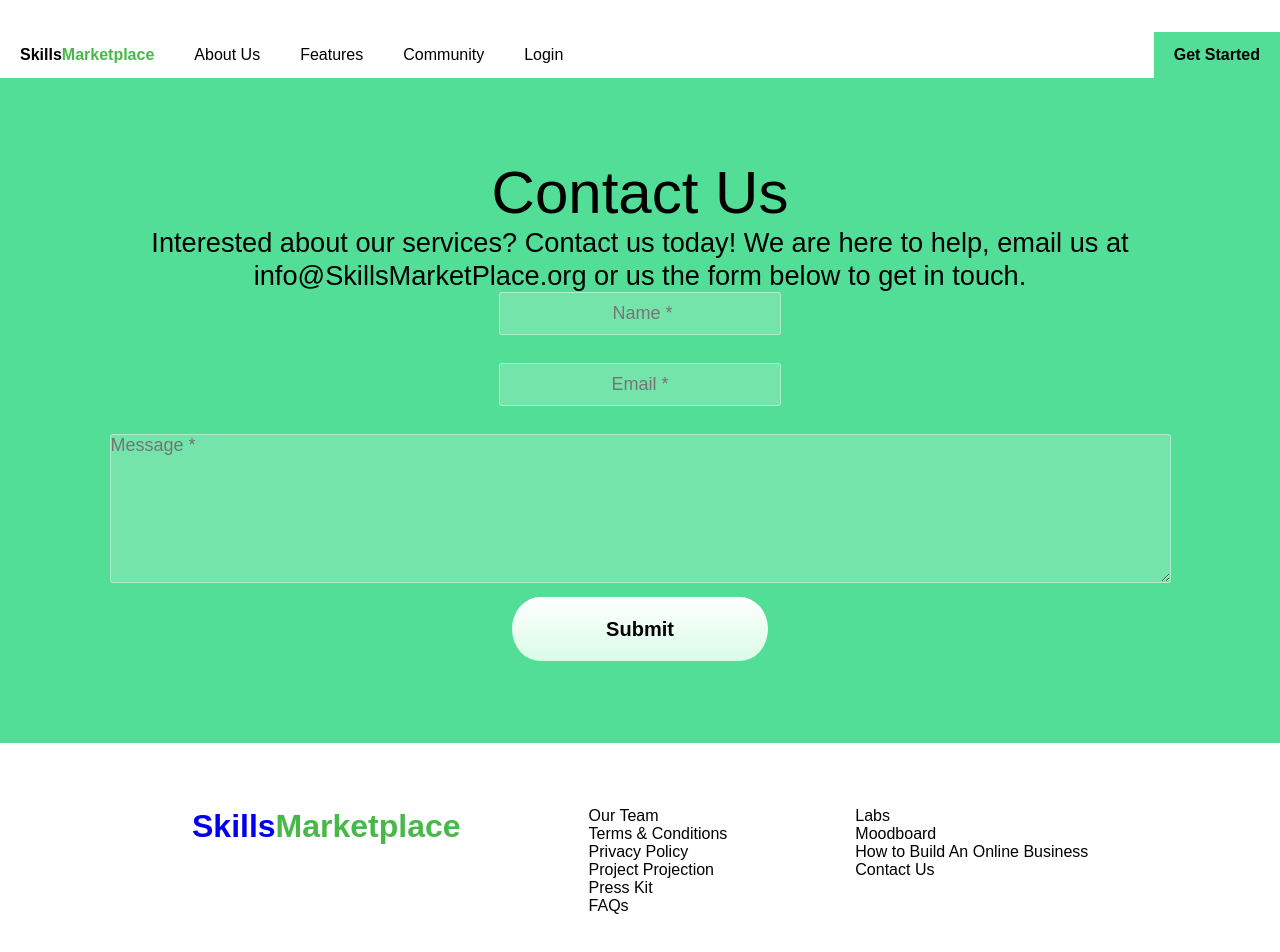
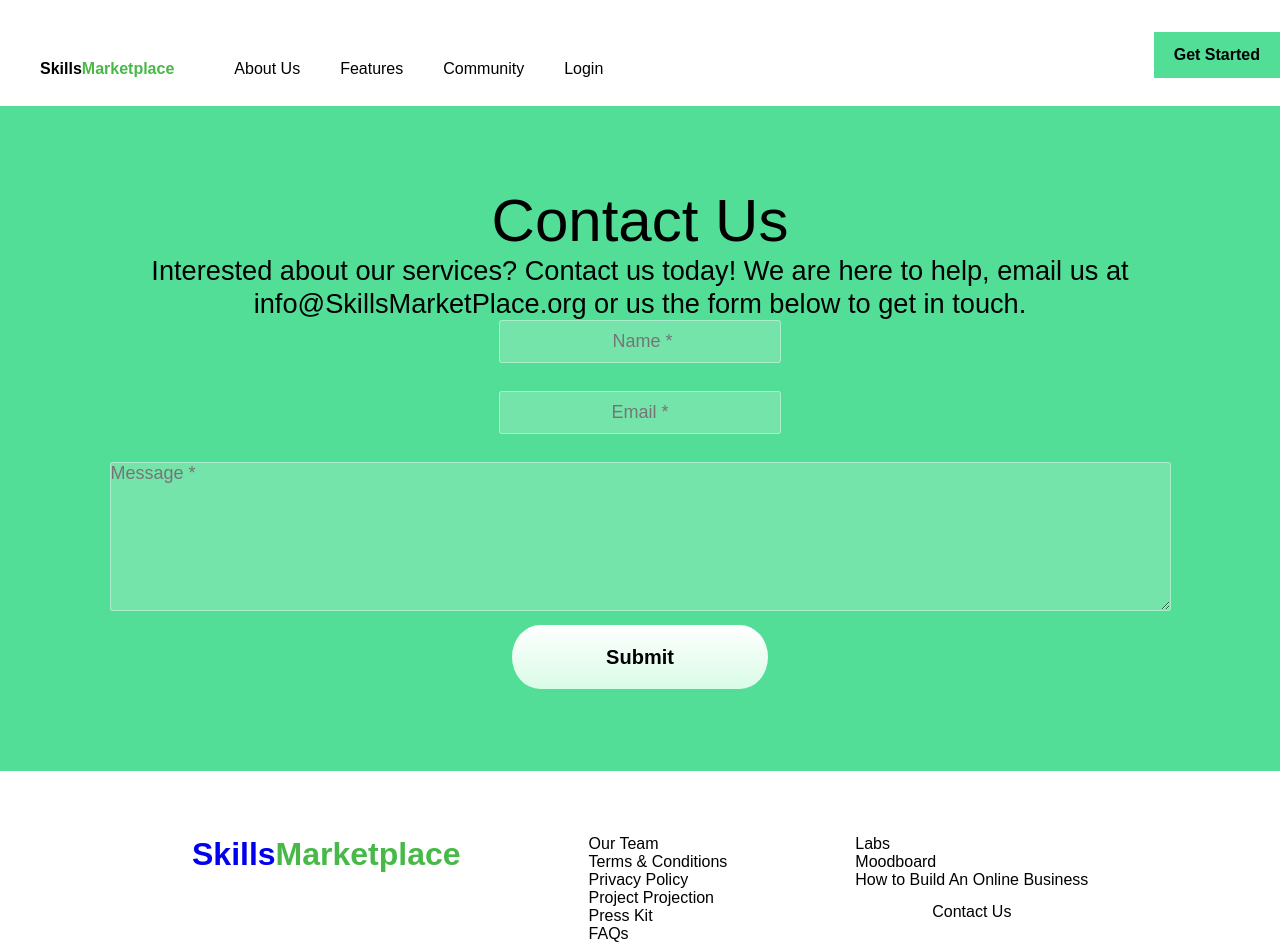
Before and after one commit to zeinabfarag-zz/prepr, a React (Create React App) app in the folder client/: page /prepr/contact in a window 1280 px wide. Shown: the top 952 px of the page. Built offline with nearby package versions, Linux system fonts and the light colour scheme.

Commit message:
Fixed for deployment

```diff
--- a/client/package.json
+++ b/client/package.json
@@ -1,5 +1,5 @@
 {
-"homepage": "https://zeinabfarag.github.io/prepr/",
+"homepage":"https://zeinabfarag.github.io/prepr",
   "name": "client",
   "version": "0.1.0",
   "private": true,
--- a/client/public/index.html
+++ b/client/public/index.html
@@ -37,7 +37,7 @@
 
   gtag('config', 'UA-176043212-1');
 </script>
-<link rel="stylesheet" href="/styles.css" />
+<link rel="stylesheet" href="./styles.css" />
   </head>
   <body>
     <noscript>You need to enable JavaScript to run this app.</noscript>
--- a/client/src/Footer.js
+++ b/client/src/Footer.js
@@ -1,4 +1,5 @@
 import React from 'react';
+import {Link} from "react-router-dom";
 
 const Footer = () => {
     return (
@@ -21,7 +22,7 @@ const Footer = () => {
           <li>Labs</li>
           <li>Moodboard</li>
           <li>How to Build An Online Business</li>
-          <li>Contact Us</li>
+          <li><Link to="/contact">Contact Us</Link></li>
         </ul>
 
       </div>
--- a/client/src/Navbar.js
+++ b/client/src/Navbar.js
@@ -5,8 +5,8 @@ const Navbar = () => {
     return (
         <div className="navbar">
         <ul>
-          <li className="title"><a className="active" href="/"> <b>Skills</b>
-            <b style={{ color: "rgb(72, 185, 72)" }}>Marketplace </b> </a></li>
+          <li className="title"><Link to="/prepr"><a className="active"><b>Skills</b>
+            <b style={{ color: "rgb(72, 185, 72)" }}>Marketplace </b> </a></Link></li>
           <li><Link to="/about-us">About Us</Link></li>
           <li><a href="/features">Features</a></li>
           <li><a href="/community">Community</a></li>
```
Also changed, not shown: 11 other files (tests, documents, lock files or other folders).
